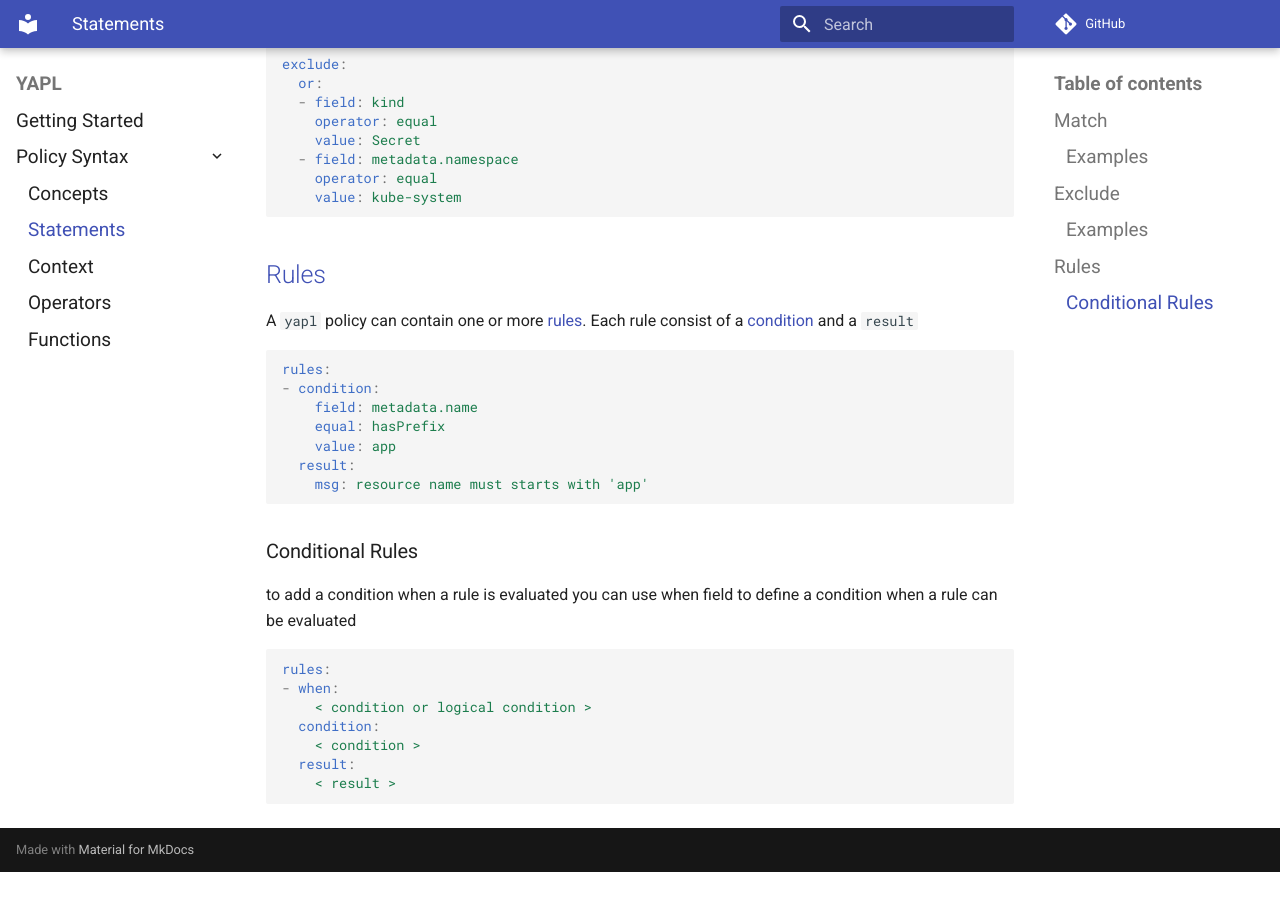
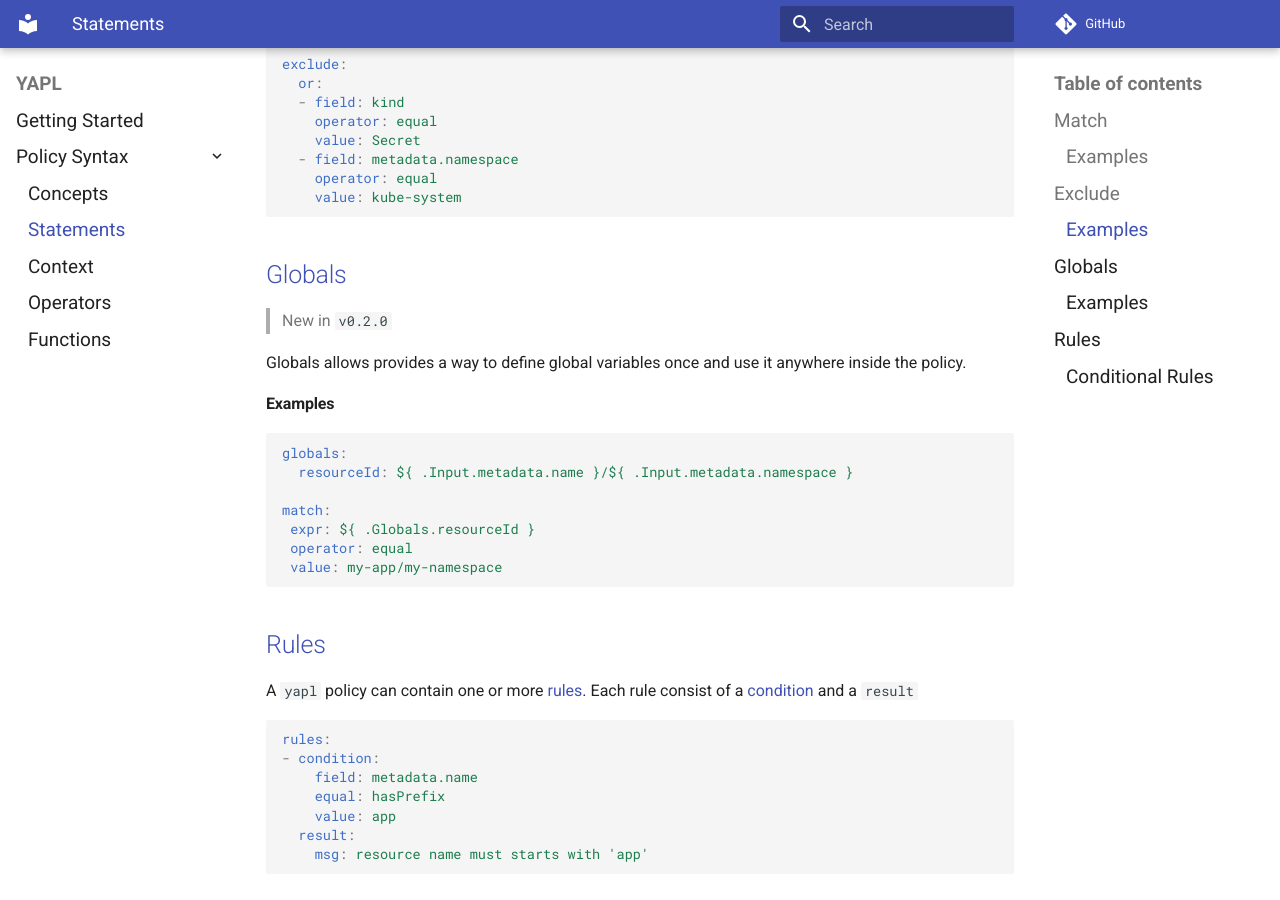
Before and after one commit to ahsayde/yapl, an MkDocs documentation site: the page built from docs/syntax/statments.md, in a window 1280 px wide and 900 px high, scrolled down 1093 px. Built offline with MkDocs 1.6.1 and Material for MkDocs 9.7.7, drawn with Linux system fonts in a browser that asks for light colours; comment, search, counter and statistics services are not loaded; before the commit the page ends 1965 px from its top, so only the background shows below that.

Commit message:
add globals statement

````diff
--- a/docs/syntax/statments.md
+++ b/docs/syntax/statments.md
@@ -62,6 +62,26 @@ exclude:
     value: kube-system
 ```
 
+## Globals
+
+> New in `v0.2.0`
+
+
+Globals allows provides a way to define global variables once and use it anywhere inside the policy.
+
+#### Examples
+
+
+```yaml
+globals:
+  resourceId: ${ .Input.metadata.name }/${ .Input.metadata.namespace }
+
+match:
+ expr: ${ .Globals.resourceId }
+ operator: equal
+ value: my-app/my-namespace
+```
+
 ## Rules
 
 A `yapl` policy can contain one or more [rules](#rules). Each rule consist of a [condition](#condition) and a `result`
````
Also changed, not shown: 3 other files.
